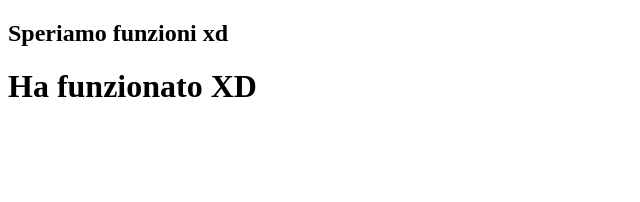
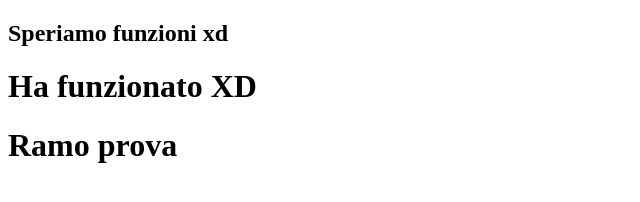
Before and after one commit to ffuze/boh, a plain HTML site: page index.html in a window 1280 px wide. Shown: the whole page, without its empty margins (0-640 px from the left). Drawn offline with Linux system fonts and the light colour scheme.

Commit message:
modified index.html

```diff
--- a/index.html
+++ b/index.html
@@ -9,5 +9,6 @@
 <body>
     <h2>Speriamo funzioni xd</h2>
     <h1>Ha funzionato XD</h1>
+    <h1>Ramo prova</h1>
 </body>
 </html>
```
